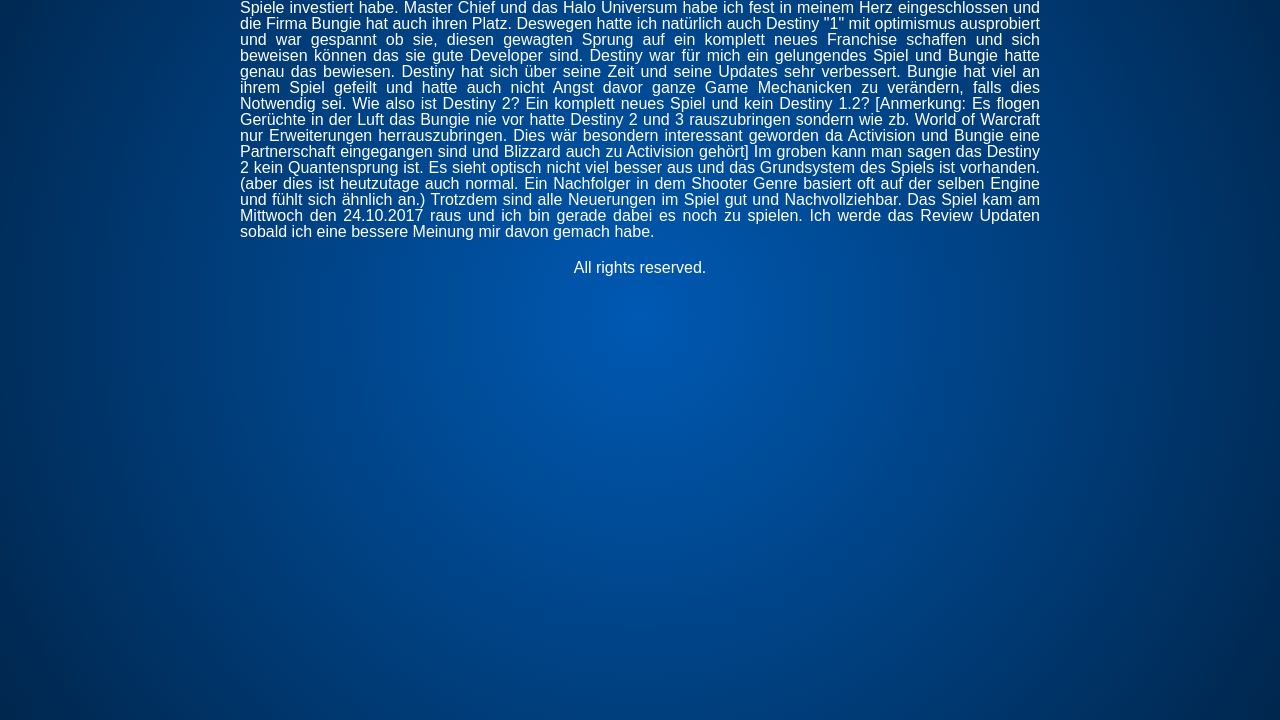
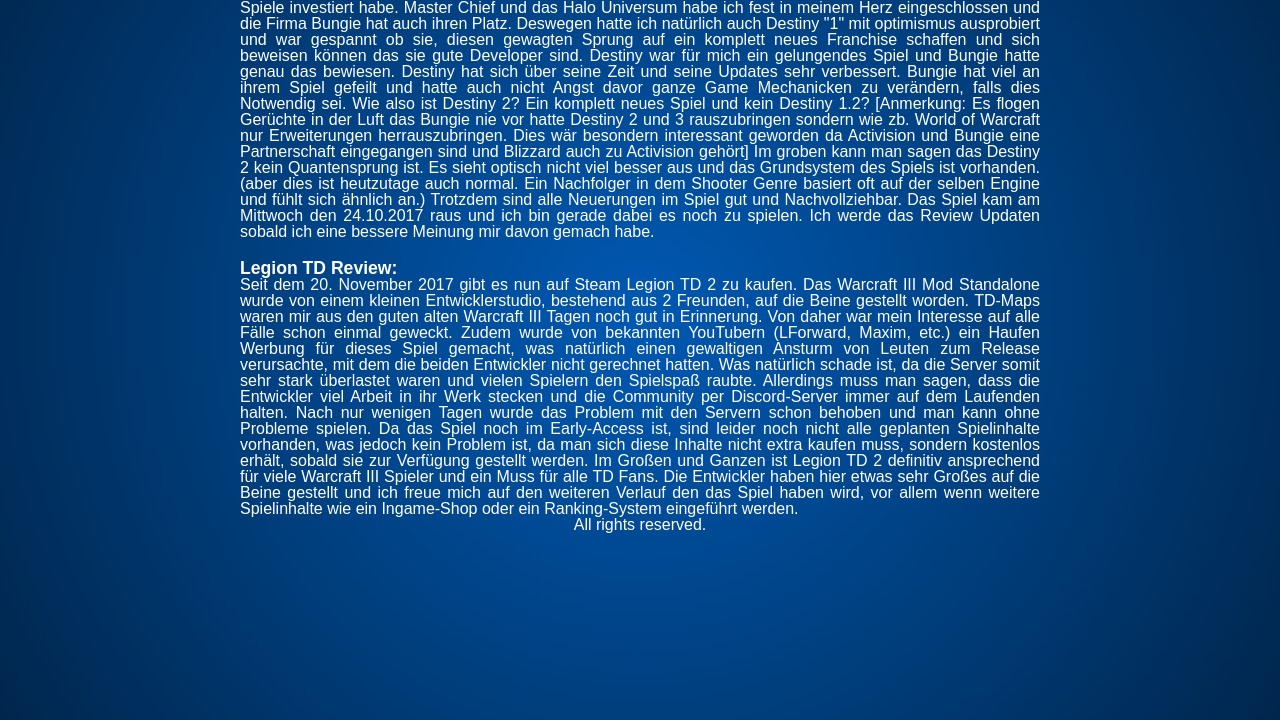
Before and after one commit to Softcoregamerz/Softcoregamerz.github.io, a plain HTML site: page reviews.html in a window 1280 px wide. Shown: the part 88-808 px from the top of the page. Drawn offline with Linux system fonts and the light colour scheme; a script that the page names is missing.

Commit message:
Update reviews.html

```diff
--- a/reviews.html
+++ b/reviews.html
@@ -40,6 +40,13 @@ Trotzdem sind alle Neuerungen im Spiel gut und Nachvollziehbar.
 Das Spiel kam am Mittwoch den 24.10.2017 raus und ich bin gerade dabei es noch zu spielen. Ich werde das Review Updaten sobald ich eine bessere Meinung mir davon gemach habe.
             </p>
         </article>
+        <article>
+            <h3>Legion TD Review:</h3>
+            <p> Seit dem 20. November 2017 gibt es nun auf Steam Legion TD 2 zu kaufen. Das Warcraft III Mod Standalone wurde von einem kleinen Entwicklerstudio, bestehend aus 2 Freunden, auf die Beine gestellt worden.
+                TD-Maps waren mir aus den guten alten Warcraft III Tagen noch gut in Erinnerung. Von daher war mein Interesse auf alle Fälle schon einmal geweckt. Zudem wurde von bekannten YouTubern (LForward, Maxim, etc.) ein Haufen Werbung für dieses Spiel gemacht, was natürlich einen gewaltigen Ansturm von Leuten zum Release verursachte, mit dem die beiden Entwickler nicht gerechnet hatten. Was natürlich schade ist, da die Server somit sehr stark überlastet waren und vielen Spielern den Spielspaß raubte. Allerdings muss man sagen, dass die Entwickler viel Arbeit in ihr Werk stecken und die Community per Discord-Server immer auf dem Laufenden halten. Nach nur wenigen Tagen wurde das Problem mit den Servern schon behoben und man kann ohne Probleme spielen.
+                Da das Spiel noch im Early-Access ist, sind leider noch nicht alle geplanten Spielinhalte vorhanden, was jedoch kein Problem ist, da man sich diese Inhalte nicht extra kaufen muss, sondern kostenlos erhält, sobald sie zur Verfügung gestellt werden.
+                Im Großen und Ganzen ist Legion TD 2 definitiv ansprechend für viele Warcraft III Spieler und ein Muss für alle TD Fans. Die Entwickler haben hier etwas sehr Großes auf die Beine gestellt und ich freue mich auf den weiteren Verlauf den das Spiel haben wird, vor allem wenn weitere Spielinhalte wie ein Ingame-Shop oder ein Ranking-System eingeführt werden.
+            </p>
         <footer>
             All rights reserved.
         </footer>
```
